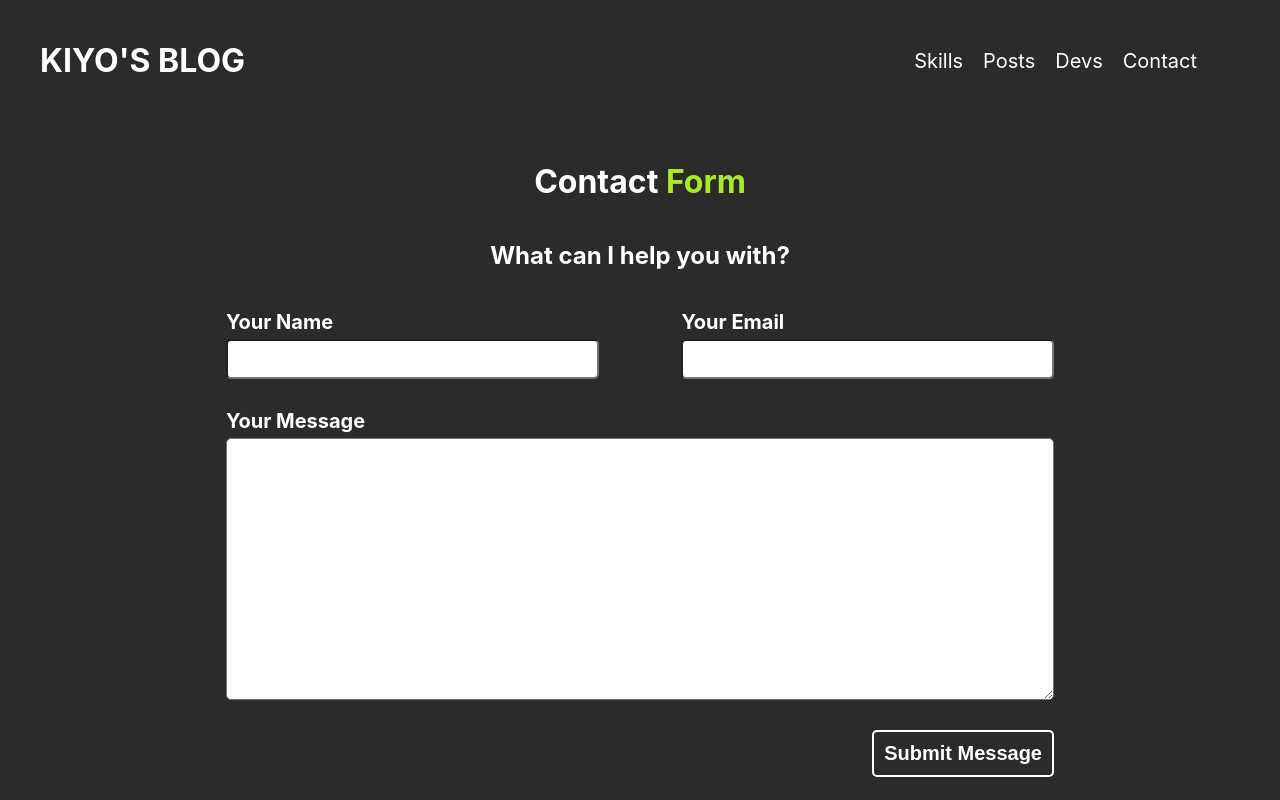
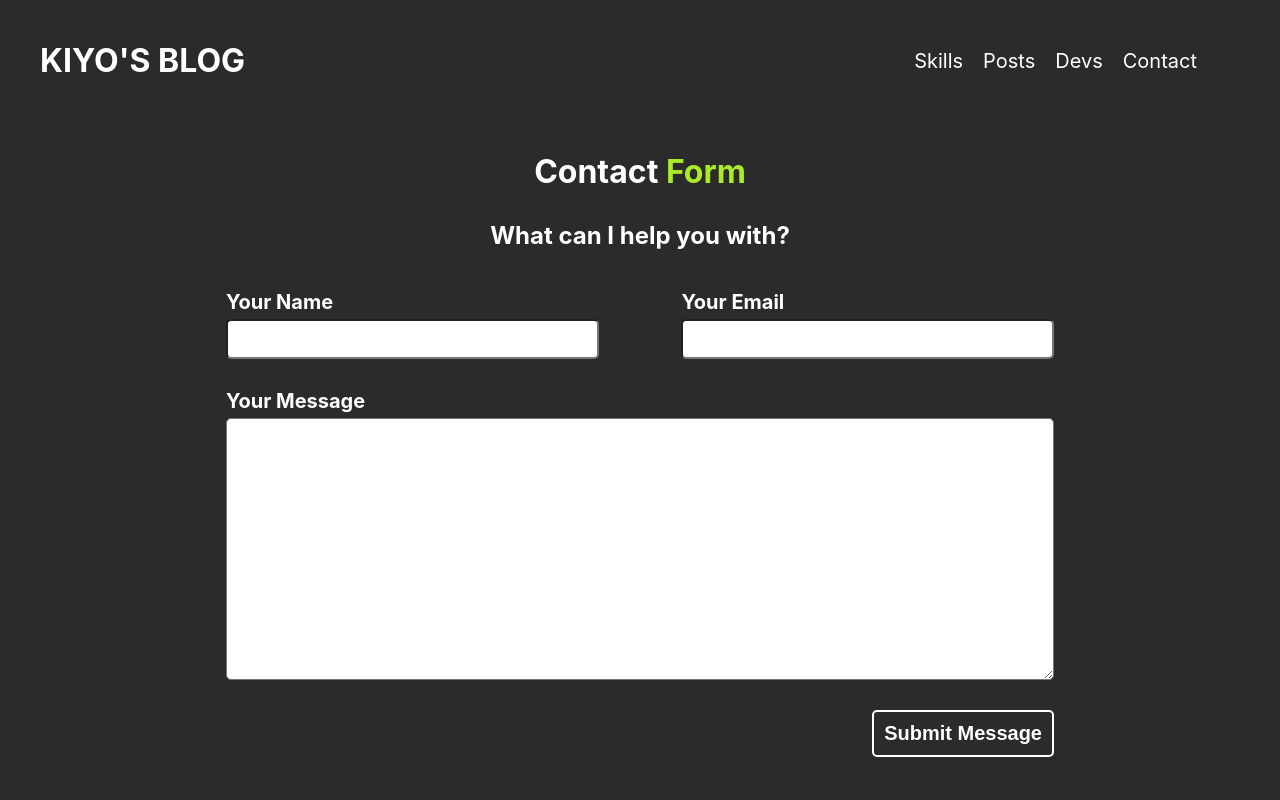
Before and after one commit to kiyohiro0310/my-web-app, a Next.js app: page /contact in a window 1280 px wide. Shown: the top 800 px of the page. Built offline with nearby package versions, Linux system fonts and the light colour scheme.

Commit message:
Modify posts page layout

```diff
--- a/components/contact/contact.module.scss
+++ b/components/contact/contact.module.scss
@@ -11,7 +11,7 @@
 
     h1{
         margin: 0;
-        padding: 20px;
+        padding: 10px;
         @media screen and (max-width: 800px) {
             font-size: 1.6rem;
         }
--- a/components/posts/posts-page/all-posts-list.module.scss
+++ b/components/posts/posts-page/all-posts-list.module.scss
@@ -12,7 +12,7 @@
 
     h1{
         margin: 0;
-        padding: 20px;
+        padding: 10px;
         @media screen and (max-width: 800px) {
             font-size: 1.6rem;
         }
--- a/components/skills/skills-page/skills-page.module.scss
+++ b/components/skills/skills-page/skills-page.module.scss
@@ -9,7 +9,7 @@
 
     h1{
         margin: 0;
-        padding: 20px;
+        padding: 10px;
         @media screen and (max-width: 800px) {
             font-size: 1.6rem;
         }
```
